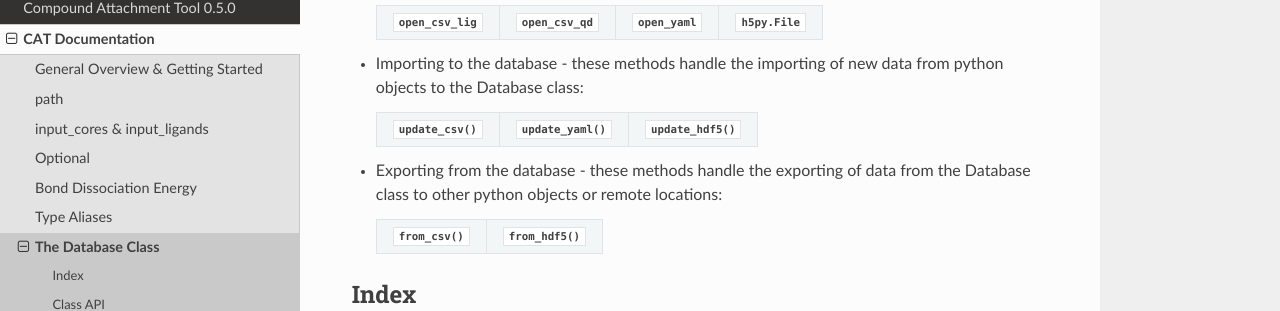
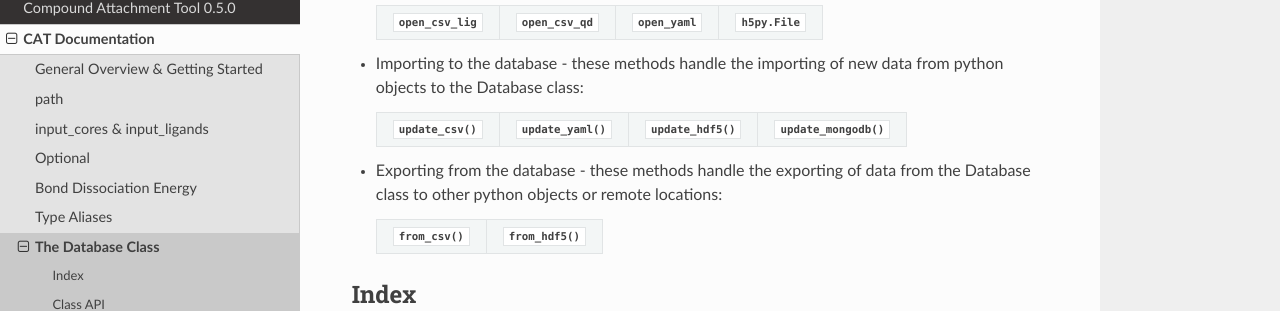
Before and after one commit to nlesc-nano/CAT, a Sphinx documentation site: the page built from docs/7_database.rst, in a window 1280 px wide and 900 px high, scrolled down 742 px. Shown: the part 137-448 px from the top of the window. Built offline with Sphinx 7.4.7 and the Read the Docs theme 2.0.0, drawn with Linux system fonts in a browser that asks for light colours.

Commit message:
Merge branch 'master' into CAT_0.5

```diff
--- a/README.rst
+++ b/README.rst
@@ -5,6 +5,7 @@
 .. image:: https://img.shields.io/badge/python-3.7-blue.svg
    :target: https://www.python.org
 
+##############################
 Compound Attachment Tool 0.5.0
 ##############################
 
--- a/docs/7_database.rst
+++ b/docs/7_database.rst
@@ -36,9 +36,9 @@ accoring to their functionality:
 -   Importing to the database - these methods handle the importing of new data
     from python objects to the Database class:
 
-    ===================  ====================  ====================
-    :meth:`.update_csv`  :meth:`.update_yaml`  :meth:`.update_hdf5`
-    ===================  ====================  ====================
+    ===================  ====================  ====================  =======================
+    :meth:`.update_csv`  :meth:`.update_yaml`  :meth:`.update_hdf5`  :meth:`.update_mongodb`
+    ===================  ====================  ====================  =======================
 
 -   Exporting from the database - these methods handle the exporting of data
     from the Database class to other python objects or remote locations:
@@ -57,6 +57,7 @@ Index
     open_csv_lig
     open_csv_qd
     DF
+    update_mongodb
     update_csv
     update_yaml
     update_hdf5
```
Also changed, not shown: CHANGELOG.rst (+9 -0 lines), 1 other file.
